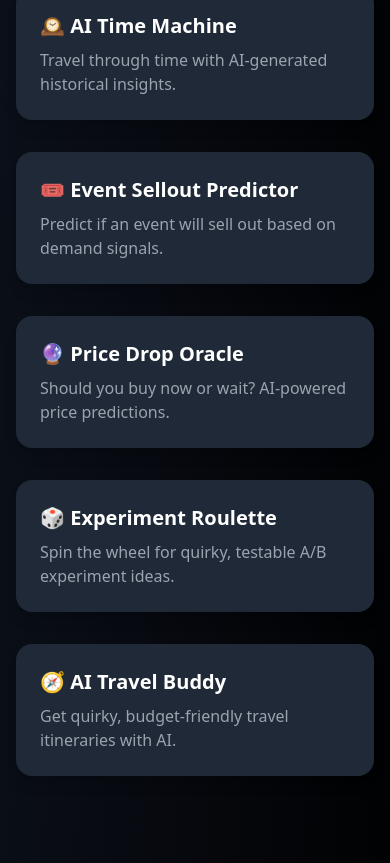
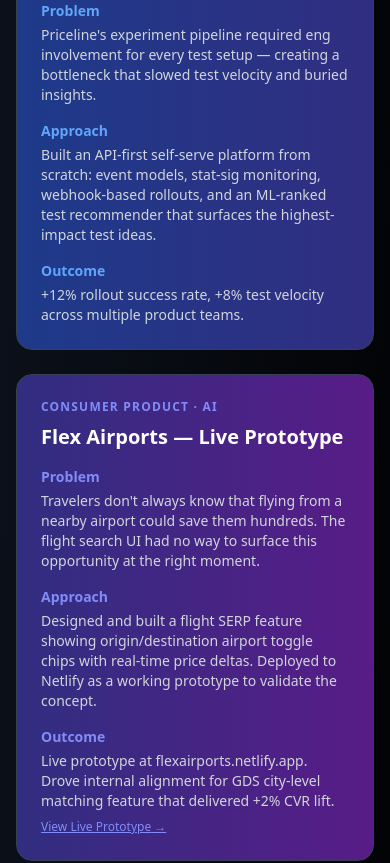
Before and after one commit to ibrahimasifali94/portfolio, a React (Vite) app in the folder portfolio-react-netlify 3/: page / in a window 390 px wide. Shown: the part 6440-7303 px from the top of the page. Built offline with nearby package versions, Linux system fonts and the light colour scheme.

Commit message:
Update Projects.jsx

```diff
--- a/portfolio-react-netlify 3/src/components/Projects.jsx
+++ b/portfolio-react-netlify 3/src/components/Projects.jsx
@@ -1,51 +1,87 @@
 export default function Projects() {
-  const projects = [
+  const caseStudies = [
     {
-      title: "📰 Fake News Buster",
-      desc: "Detect whether a news snippet is real or fake using AI.",
-      link: "https://ibrahimali94-fake-news-buster.hf.space"
+      tag: "Platform · Experimentation",
+      title: "Self-Serve Experimentation Platform",
+      problem: "Priceline's experiment pipeline required eng involvement for every test setup — creating a bottleneck that slowed test velocity and buried insights.",
+      approach: "Built an API-first self-serve platform from scratch: event models, stat-sig monitoring, webhook-based rollouts, and an ML-ranked test recommender that surfaces the highest-impact test ideas.",
+      outcome: "+12% rollout success rate, +8% test velocity across multiple product teams.",
+      color: "from-blue-900 to-indigo-900",
+      accent: "text-blue-400"
     },
     {
-      title: "🕰️ AI Time Machine",
-      desc: "Travel through time with AI-generated historical insights.",
-      link: "https://ibrahimali94-ai-time-machine.hf.space"
+      tag: "Consumer Product · AI",
+      title: "Flex Airports — Live Prototype",
+      problem: "Travelers don't always know that flying from a nearby airport could save them hundreds. The flight search UI had no way to surface this opportunity at the right moment.",
+      approach: "Designed and built a flight SERP feature showing origin/destination airport toggle chips with real-time price deltas. Deployed to Netlify as a working prototype to validate the concept.",
+      outcome: "Live prototype at flexairports.netlify.app. Drove internal alignment for GDS city-level matching feature that delivered +2% CVR lift.",
+      link: "https://flexairports.netlify.app",
+      linkLabel: "View Live Prototype",
+      color: "from-indigo-900 to-purple-900",
+      accent: "text-indigo-400"
     },
     {
-      title: "🎟️ Event Sellout Predictor",
-      desc: "Predict if an event will sell out based on demand signals.",
-      link: "https://ibrahimali94-event-sellout-predictor.hf.space"
-    },
-    {
-      title: "🔮 Price Drop Oracle",
-      desc: "Should you buy now or wait? AI-powered price predictions.",
-      link: "https://ibrahimali94-price-drop-oracle.hf.space"
-    },
-    {
-      title: "🎲 Experiment Roulette",
-      desc: "Spin the wheel for quirky, testable A/B experiment ideas.",
-      link: "https://ibrahimali94-experiment-roulette.hf.space"
-    },
-    {
-      title: "🧭 AI Travel Buddy",
-      desc: "Get quirky, budget-friendly travel itineraries with AI.",
-      link: "https://ibrahimali94-ai-travel-buddy.hf.space"
+      tag: "AI/ML · Evaluation",
+      title: "AI Chatbot Evaluation Pipeline",
+      problem: "Priceline launched an AI-powered trip search chatbot with no systematic way to detect when it was failing — hallucinating fares, returning biased results, or regressing on core flows.",
+      approach: "Owned end-to-end evaluation framework: defined failure taxonomies, built hallucination detection and bias scoring pipelines, designed LLM regression test suites across multi-turn booking flows.",
+      outcome: "Reduced production failure rate and improved CSAT by 38%.",
+      color: "from-purple-900 to-pink-900",
+      accent: "text-purple-400"
     }
+  ];
+
+  const sideProjects = [
+    { title: "Fake News Buster", desc: "Detect whether a news snippet is real or fake using AI.", link: "https://ibrahimali94-fake-news-buster.hf.space" },
+    { title: "Price Drop Oracle", desc: "AI-powered price prediction — buy now or wait?", link: "https://ibrahimali94-price-drop-oracle.hf.space" },
+    { title: "Event Sellout Predictor", desc: "Predict event sellout probability from demand signals.", link: "https://ibrahimali94-event-sellout-predictor.hf.space" },
+    { title: "Experiment Roulette", desc: "Spin for quirky, testable A/B experiment ideas.", link: "https://ibrahimali94-experiment-roulette.hf.space" },
+    { title: "AI Travel Buddy", desc: "Budget-friendly travel itineraries powered by AI.", link: "https://ibrahimali94-ai-travel-buddy.hf.space" },
+    { title: "AI Time Machine", desc: "AI-generated historical insights from any era.", link: "https://ibrahimali94-ai-time-machine.hf.space" }
   ];
 
   return (
     <div className="max-w-6xl mx-auto py-20 px-4">
-      <h2 className="text-3xl font-bold mb-8">Projects</h2>
-      <div className="grid md:grid-cols-3 gap-8">
-        {projects.map((project, index) => (
-          <a
-            key={index}
-            href={project.link}
-            target="_blank"
-            rel="noopener noreferrer"
-            className="rounded-2xl shadow-lg p-6 bg-gray-800 hover:bg-gray-700 transition-transform transform hover:-translate-y-1 hover:shadow-xl block"
-          >
-            <h3 className="font-semibold text-xl mb-2">{project.title}</h3>
-            <p className="text-gray-400">{project.desc}</p>
+      <h2 className="text-3xl font-bold mb-2">Case Studies</h2>
+      <p className="text-gray-400 mb-10 text-sm">Selected work from Priceline — problem, approach, and outcome.</p>
+
+      <div className="space-y-6 mb-20">
+        {caseStudies.map((cs, i) => (
+          <div key={i} className={`rounded-2xl p-6 bg-gradient-to-r ${cs.color} border border-gray-700`}>
+            <span className={`text-xs font-semibold uppercase tracking-widest ${cs.accent} mb-2 block`}>{cs.tag}</span>
+            <h3 className="text-xl font-bold text-white mb-4">{cs.title}</h3>
+            <div className="grid md:grid-cols-3 gap-4 text-sm">
+              <div>
+                <p className={`font-semibold ${cs.accent} mb-1`}>Problem</p>
+                <p className="text-gray-300">{cs.problem}</p>
+              </div>
+              <div>
+                <p className={`font-semibold ${cs.accent} mb-1`}>Approach</p>
+                <p className="text-gray-300">{cs.approach}</p>
+              </div>
+              <div>
+                <p className={`font-semibold ${cs.accent} mb-1`}>Outcome</p>
+                <p className="text-gray-300">{cs.outcome}</p>
+                {cs.link && (
+                  <a href={cs.link} target="_blank" rel="noopener noreferrer"
+                    className={`mt-2 inline-block text-xs underline ${cs.accent} hover:opacity-80`}>
+                    {cs.linkLabel} →
+                  </a>
+                )}
+              </div>
+            </div>
+          </div>
+        ))}
+      </div>
+
+      <h2 className="text-2xl font-bold mb-2">Side Projects</h2>
+      <p className="text-gray-400 mb-8 text-sm">AI experiments and prototypes built for fun and learning.</p>
+      <div className="grid md:grid-cols-3 gap-6">
+        {sideProjects.map((p, i) => (
+          <a key={i} href={p.link} target="_blank" rel="noopener noreferrer"
+            className="rounded-2xl shadow-lg p-5 bg-gray-800 hover:bg-gray-700 transition-transform transform hover:-translate-y-1 hover:shadow-xl block">
+            <h3 className="font-semibold text-base mb-1 text-white">{p.title}</h3>
+            <p className="text-gray-400 text-sm">{p.desc}</p>
           </a>
         ))}
       </div>
```
